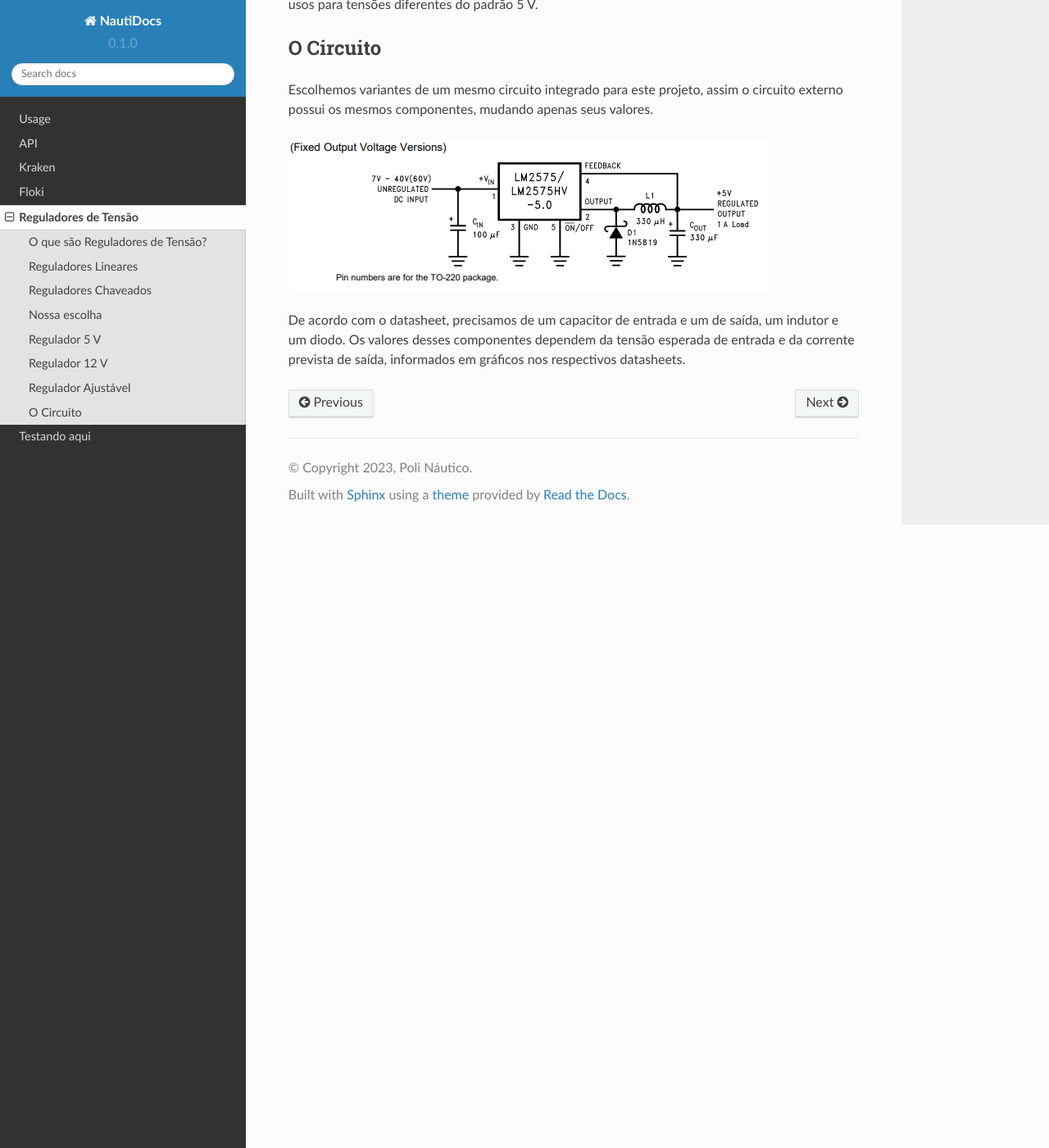
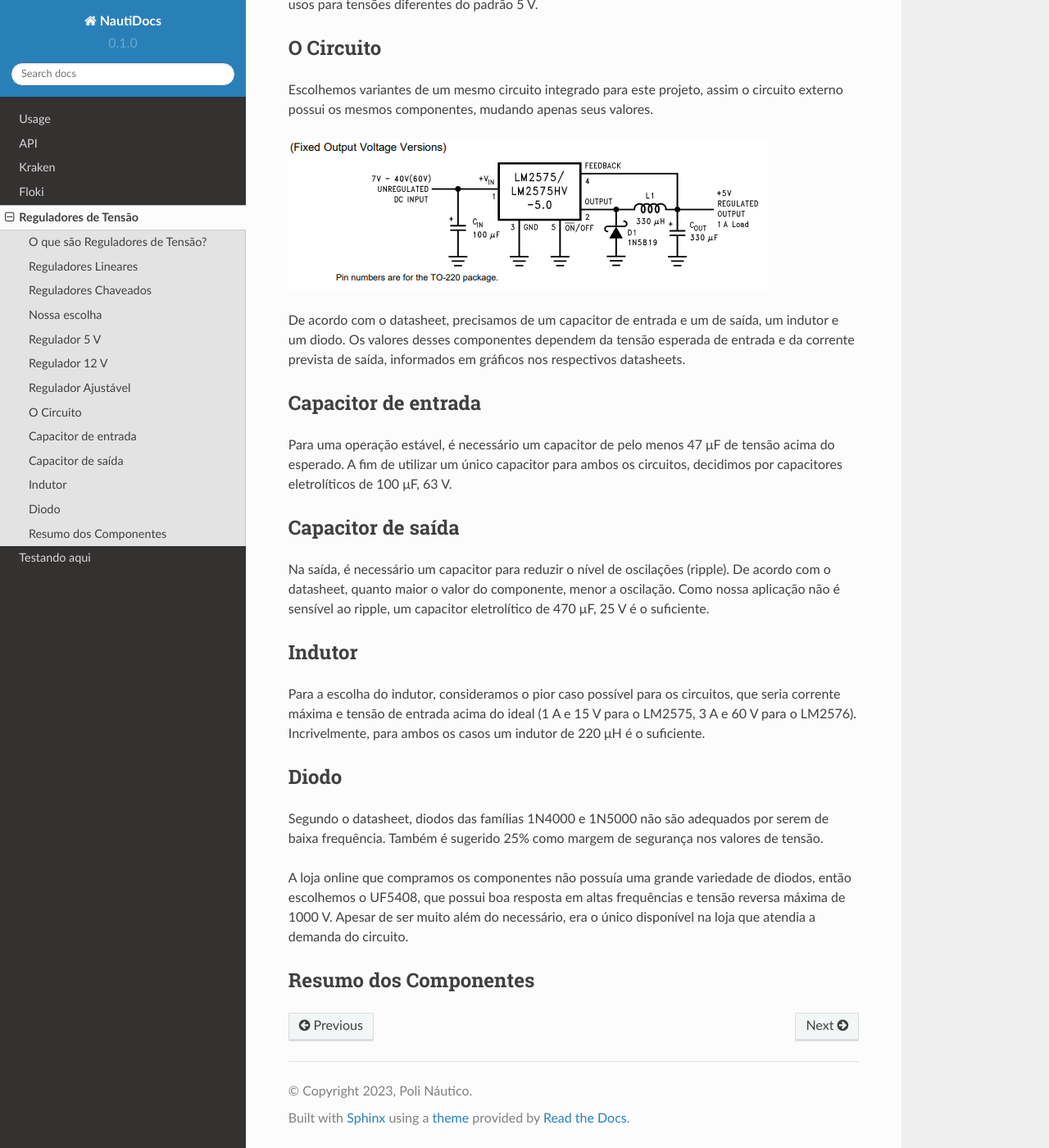
Before and after one commit to polinautico/readthedocs, a Sphinx documentation site: the page built from docs/source/reguladores.rst, in a window 1280 px wide and 1400 px high, scrolled down 1542 px. Shown: the whole window at 82% size. Built offline with Sphinx 7.4.7 and the Read the Docs theme 2.0.0, drawn with Linux system fonts in a browser that asks for light colours.

Commit message:
Update reguladores.rst

```diff
--- a/docs/source/reguladores.rst
+++ b/docs/source/reguladores.rst
@@ -53,3 +53,28 @@ Escolhemos variantes de um mesmo circuito integrado para este projeto, assim o c
 .. image:: imagens/circregulador.png
 
 De acordo com o datasheet, precisamos de um capacitor de entrada e um de saída, um indutor e um diodo. Os valores desses componentes dependem da tensão esperada de entrada e da corrente prevista de saída, informados em gráficos nos respectivos datasheets.
+
+Capacitor de entrada
+--------------
+
+Para uma operação estável, é necessário um capacitor de pelo menos 47 μF de tensão acima do esperado. A fim de utilizar um único capacitor para ambos os circuitos, decidimos por capacitores eletrolíticos de 100 μF, 63 V.
+
+Capacitor de saída
+--------------
+
+Na saída, é necessário um capacitor para reduzir o nível de oscilações (ripple). De acordo com o datasheet, quanto maior o valor do componente, menor a oscilação. Como nossa aplicação não é sensível ao ripple, um capacitor eletrolítico de 470 μF, 25 V é o suficiente.
+
+Indutor
+--------------
+
+Para a escolha do indutor, consideramos o pior caso possível para os circuitos, que seria corrente máxima e tensão de entrada acima do ideal (1 A e 15 V para o LM2575, 3 A e 60 V para o LM2576). Incrivelmente, para ambos os casos um indutor de 220 μH é o suficiente.
+
+Diodo
+--------------
+
+Segundo o datasheet, diodos das famílias 1N4000 e 1N5000 não são adequados por serem de baixa frequência. Também é sugerido 25% como margem de segurança nos valores de tensão.
+
+A loja online que compramos os componentes não possuía uma grande variedade de diodos, então escolhemos o UF5408, que possui boa resposta em altas frequências e tensão reversa máxima de 1000 V. Apesar de ser muito além do necessário, era o único disponível na loja que atendia a demanda do circuito.
+
+Resumo dos Componentes
+---------------
```
